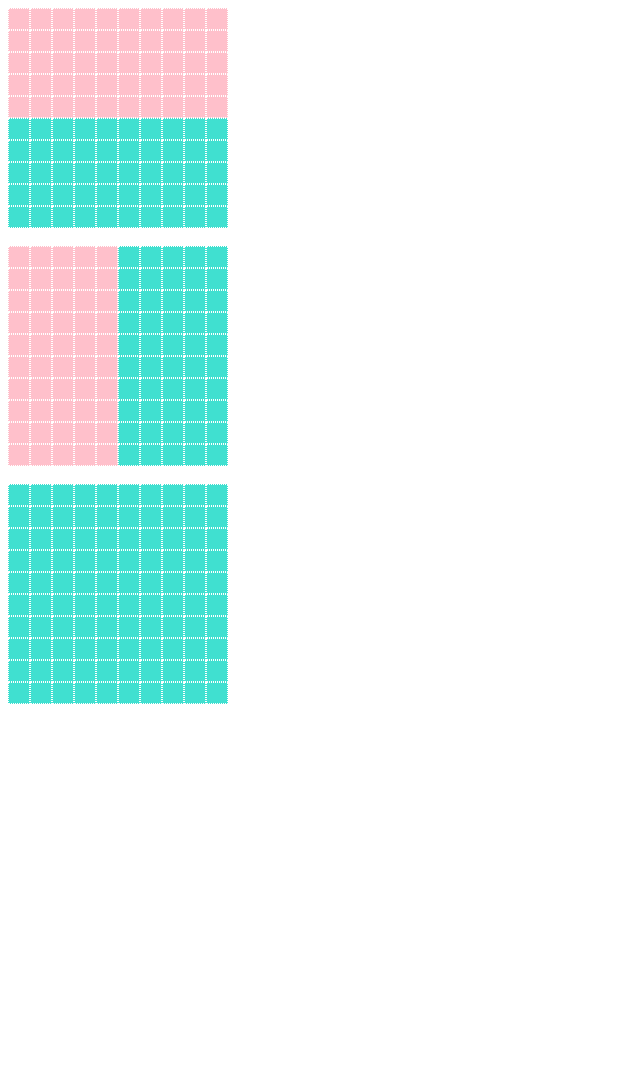
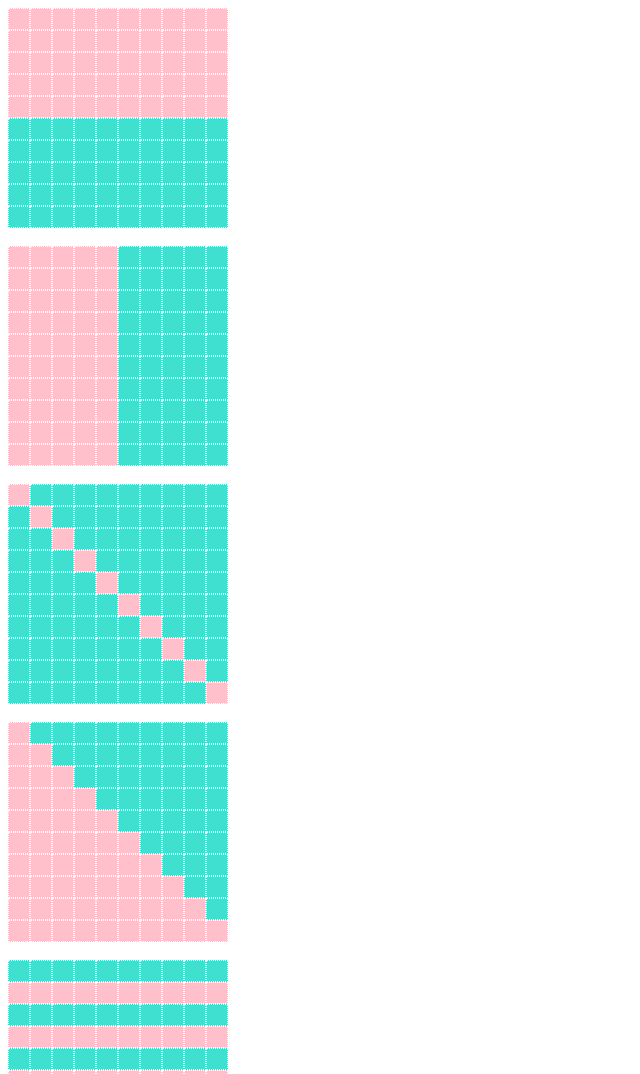
Before and after one commit to emmajaeger1/emmajaeger.github.io, a plain HTML site: page grid/grid.html in a window 1280 px wide. Shown: the top 1074 px of the page, without its empty margins (0-640 px from the left). Before the commit the page ends 800 px from the top, so only its background shows below. Drawn offline with Linux system fonts and the light colour scheme.

Commit message:
zdbjksab

```diff
--- a/grid/grid.js
+++ b/grid/grid.js
@@ -2,7 +2,6 @@ for (var i = 0; i < 10; i = i + 1) {
     for (var j = 0; j < 10; j = j + 1) {
         console.log("Row " + i + ", Column " + j);
 
-        // The next line is the only JS you'll have to change.
         if (i < 5) {
             console.log("   pink");
             document.write("<div class='box pink'></div>");
@@ -15,14 +14,13 @@ for (var i = 0; i < 10; i = i + 1) {
     document.write('<br />');
 }
 
+document.write('<br />');
 
-document.write('<br />');
 
 for (var i = 0; i < 10; i = i + 1) {
     for (var j = 0; j < 10; j = j + 1) {
         console.log("Row " + i + ", Column " + j);
 
-        // The next line is the only JS you'll have to change.
         if (j < 5) {
             console.log("   pink");
             document.write("<div class='box pink'></div>");
@@ -37,12 +35,12 @@ for (var i = 0; i < 10; i = i + 1) {
 
 document.write('<br />');
 
+
 for (var i = 0; i < 10; i = i + 1) {
     for (var j = 0; j < 10; j = j + 1) {
         console.log("Row " + i + ", Column " + j);
 
-        // The next line is the only JS you'll have to change.
-        if (i % 1) {
+        if (j - i == 0) {
             console.log("   pink");
             document.write("<div class='box pink'></div>");
         } else {
@@ -55,3 +53,44 @@ for (var i = 0; i < 10; i = i + 1) {
 }
 
 document.write('<br />');
+
+
+
+for (var i = 0; i < 10; i = i + 1) {
+    for (var j = 0; j < 10; j = j + 1) {
+        console.log("Row " + i + ", Column " + j);
+
+        if (i - j > -1) {
+            console.log("   pink");
+            document.write("<div class='box pink'></div>");
+        } else {
+            console.log("   turquoise");
+            document.write("<div class='box turquoise'></div>");
+        }
+    }
+
+    document.write('<br />');
+}
+
+document.write('<br />');
+
+
+
+
+for (var i = 0; i < 10; i = i + 1) {
+    for (var j = 0; j < 10; j = j + 1) {
+        console.log("Row " + i + ", Column " + j);
+
+        if (i % 2) {
+            console.log("   pink");
+            document.write("<div class='box pink'></div>");
+        } else {
+            console.log("   turquoise");
+            document.write("<div class='box turquoise'></div>");
+        }
+    }
+
+    document.write('<br />');
+}
+
+document.write('<br />');
--- a/index.css
+++ b/index.css
@@ -5,7 +5,7 @@ body{
 
 
 h1{
-  font-family:sans-serif;
+  font-family:helvetica,arial;
   font-size: 20px;
   color: red;
 }
```
Also changed, not shown: week 7/time.html (+5 -3 lines).
